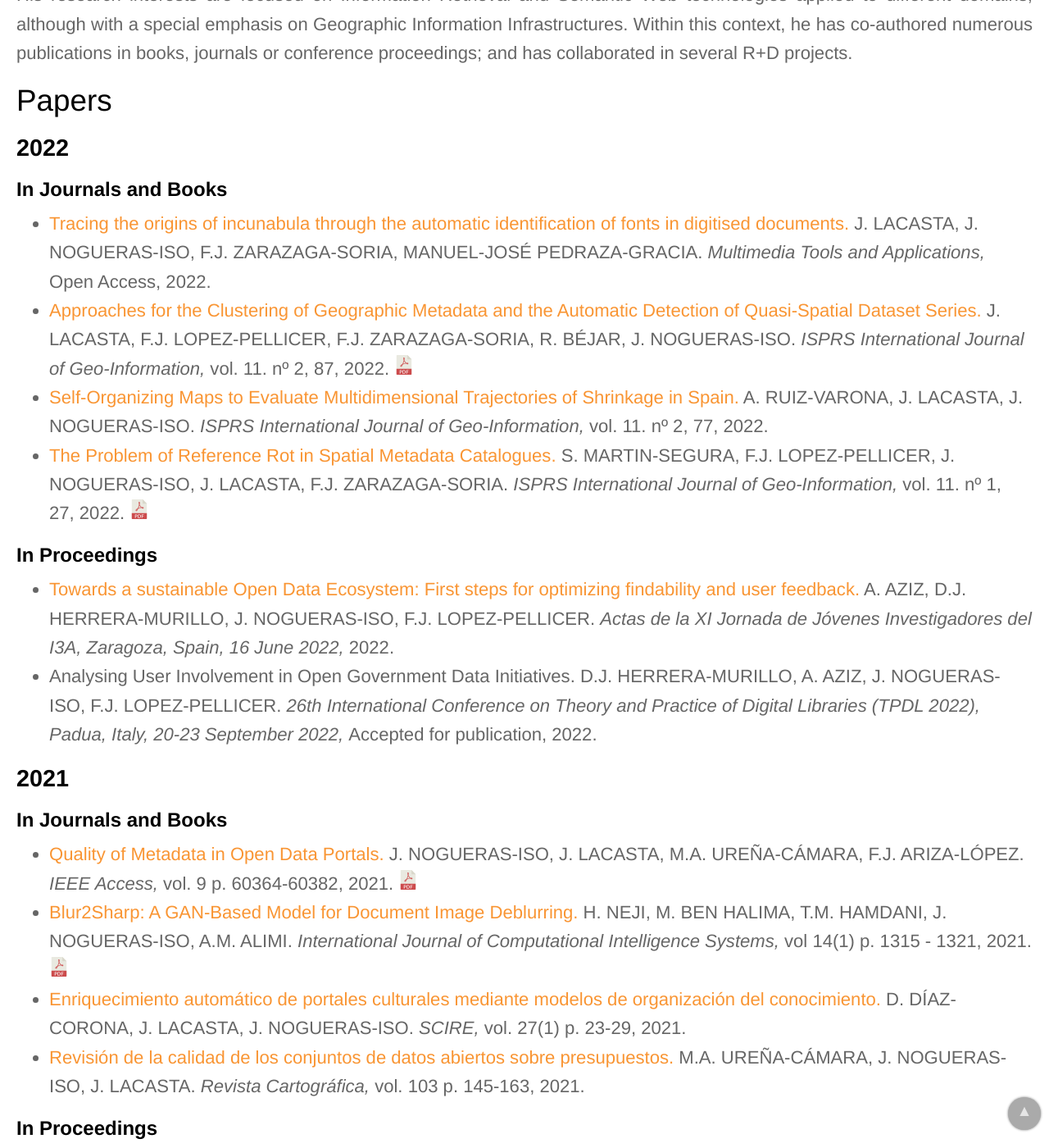
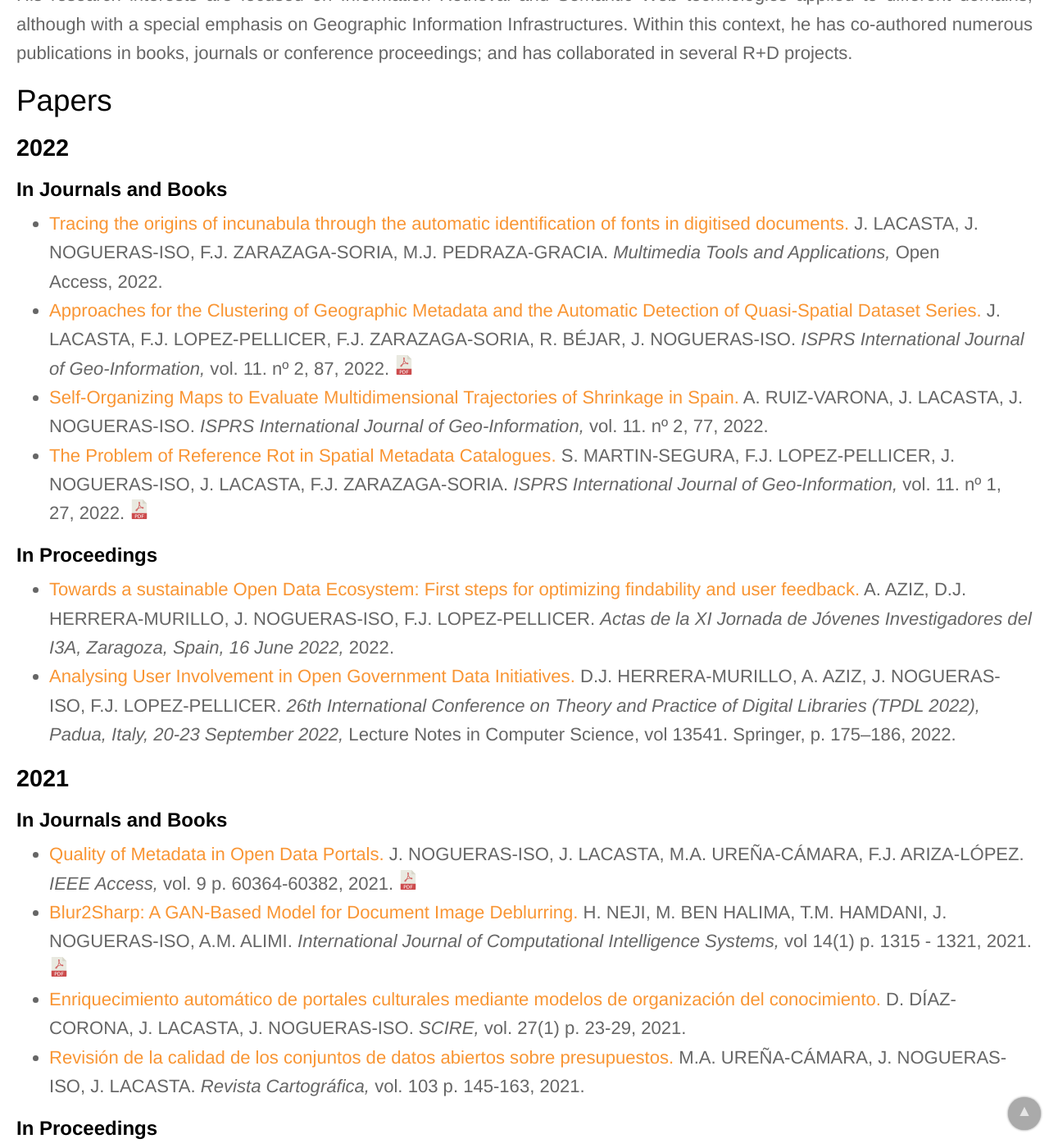
Before and after one commit to IAAA-Lab/IAAA-Lab.github.io, a Jekyll site: the page built from _staff/jnog.md, in a window 1280 px wide and 1400 px high, scrolled down 814 px. Shown: the whole window at 82% size. Built offline with Jekyll 4.4.1, drawn with Linux system fonts in a browser that asks for light colours.

Commit message:
Update papers.yml

```diff
--- a/_data/papers.yml
+++ b/_data/papers.yml
@@ -4,7 +4,7 @@
 # -------------------
 - title: "Tracing the origins of incunabula through the automatic identification of fonts in digitised documents"
   url: https://link.springer.com/article/10.1007/s11042-022-13108-3
-  authors: J. LACASTA, J. NOGUERAS-ISO,  F.J. ZARAZAGA-SORIA, MANUEL-JOSÉ PEDRAZA-GRACIA
+  authors: J. LACASTA, J. NOGUERAS-ISO,  F.J. ZARAZAGA-SORIA, M.J. PEDRAZA-GRACIA
   publication: "Multimedia Tools and Applications"
   publication_detail: "Open Access"
   year: 2022
@@ -43,9 +43,10 @@
   year: 2022
 # -------------------
 - title: "Analysing User Involvement in Open Government Data Initiatives"
+  url:  https://doi.org/10.1007/978-3-031-16802-4_14
   authors: D.J. HERRERA-MURILLO, A. AZIZ, J. NOGUERAS-ISO, F.J. LOPEZ-PELLICER
   publication_conference: "26th International Conference on Theory and Practice of Digital Libraries (TPDL 2022), Padua, Italy, 20-23 September 2022"
-  publication_detail: "Accepted for publication"
+  publication_detail: "Lecture Notes in Computer Science, vol 13541. Springer, p. 175–186"
   year: 2022
 # -------------------
 - title: "Towards value-creating and sustainable open data ecosystems: A comparative case study and a research agenda"
```
